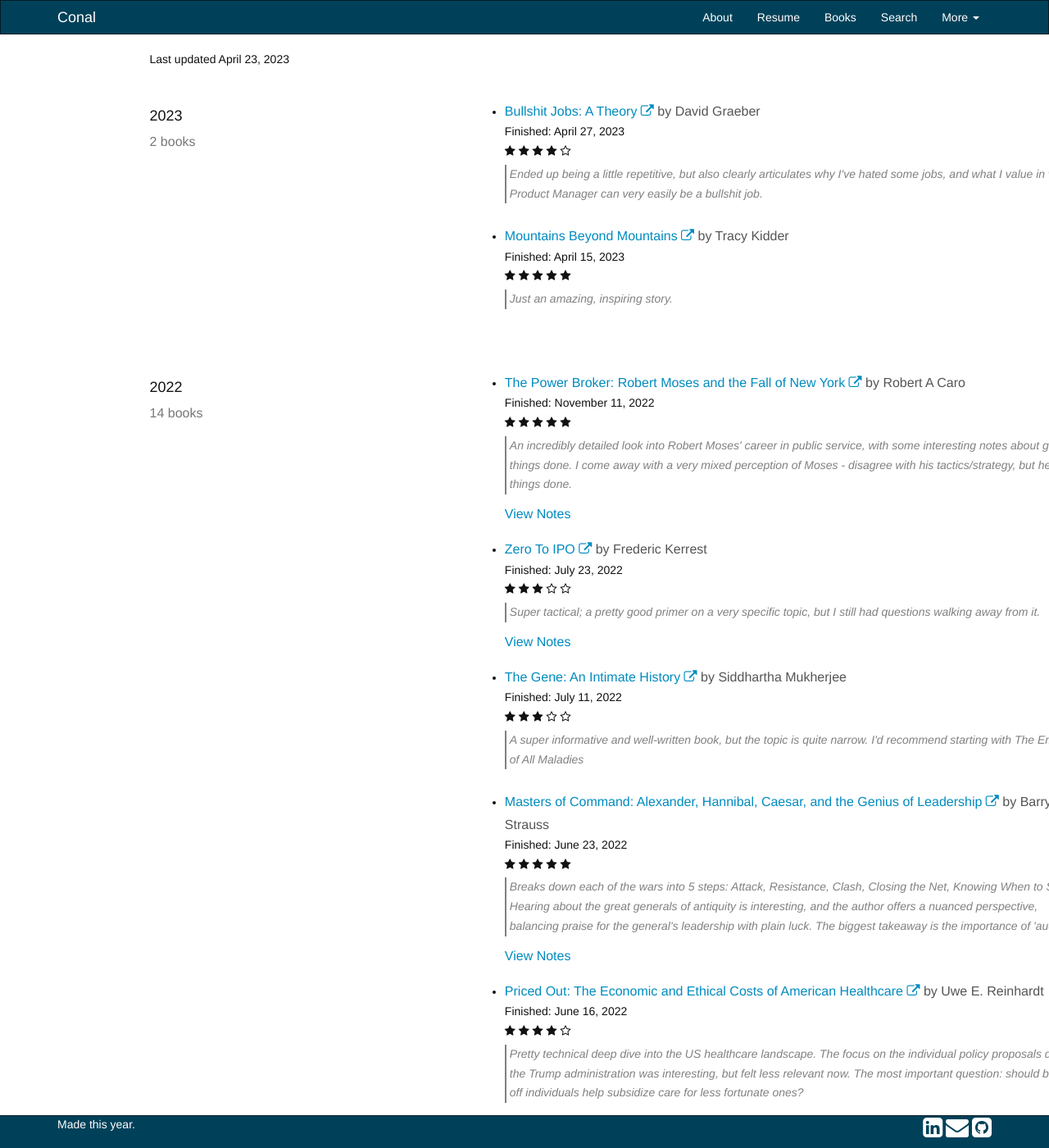
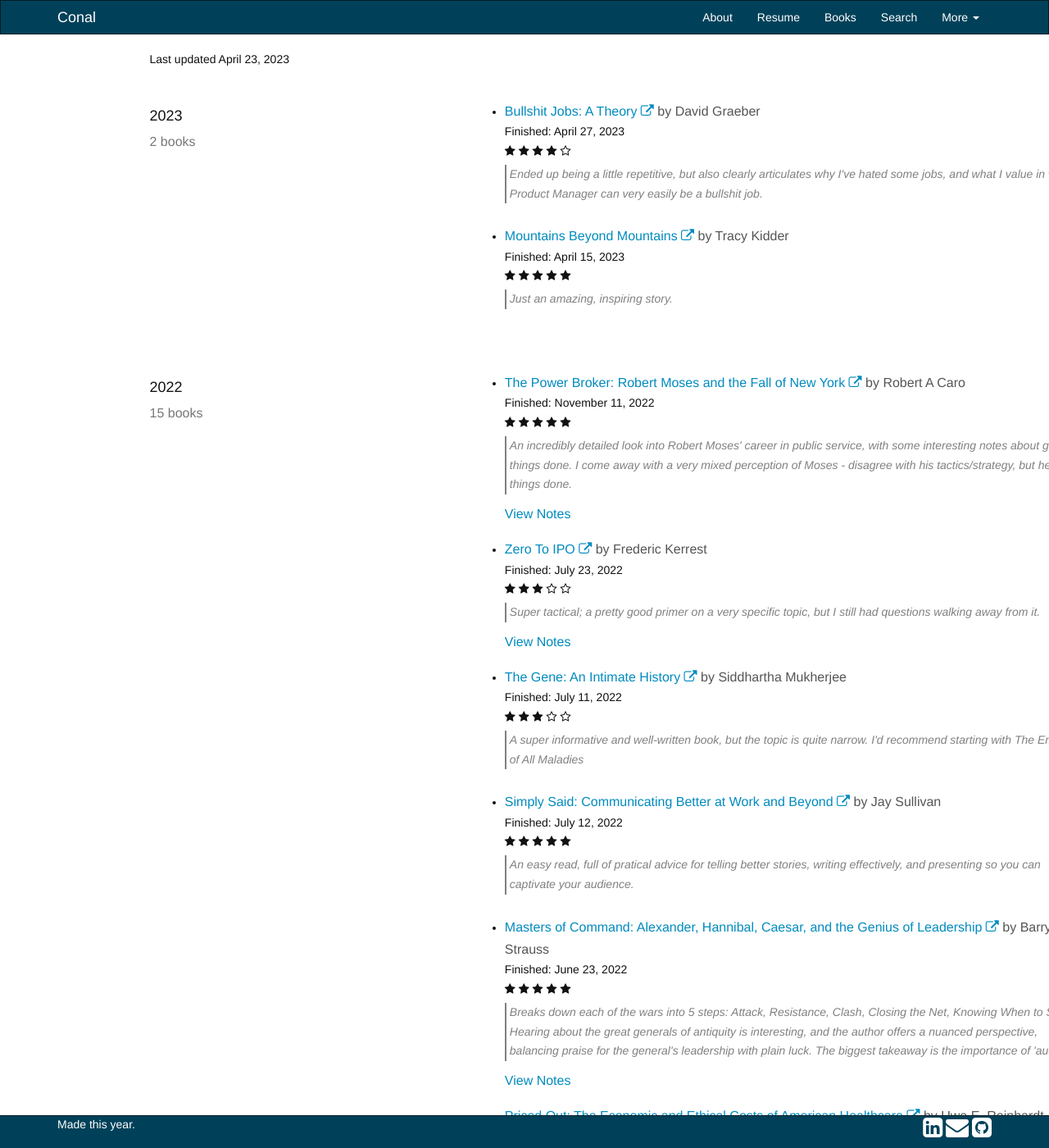
Before and after one commit to cms5109/cms5109.github.io, a Jekyll site: the page built from books.html, in a window 1280 px wide and 1400 px high. Shown: the whole window at 82% size. Built offline with Jekyll 4.4.1, drawn with Linux system fonts in a browser that asks for light colours; nearby versions of some CDN libraries; comment, search, counter and statistics services are not loaded; a style sheet for code colours, icons or effects is not loaded.

```diff
--- a/_data/books.yml
+++ b/_data/books.yml
@@ -38,6 +38,13 @@ list:
         finished: July 11, 2022
         stars: 3
         quick_take: "A super informative and well-written book, but the topic is quite narrow. I'd recommend starting with The Emperor of All Maladies"
+
+      - title: "Simply Said: Communicating Better at Work and Beyond"
+        author: Jay Sullivan
+        link: https://www.amazon.com/Simply-Said-Communicating-Better-Beyond/dp/1119285283
+        finished: July 12, 2022
+        stars: 5
+        quick_take: "An easy read, full of pratical advice for telling better stories, writing effectively, and presenting so you can captivate your audience."
 
       - title: "Masters of Command: Alexander, Hannibal, Caesar, and the Genius of Leadership"
         author: Barry Strauss
```
Also changed, not shown: _posts/2023-04-23-notes-from-team-genius.md (added, +70 -0 lines).
